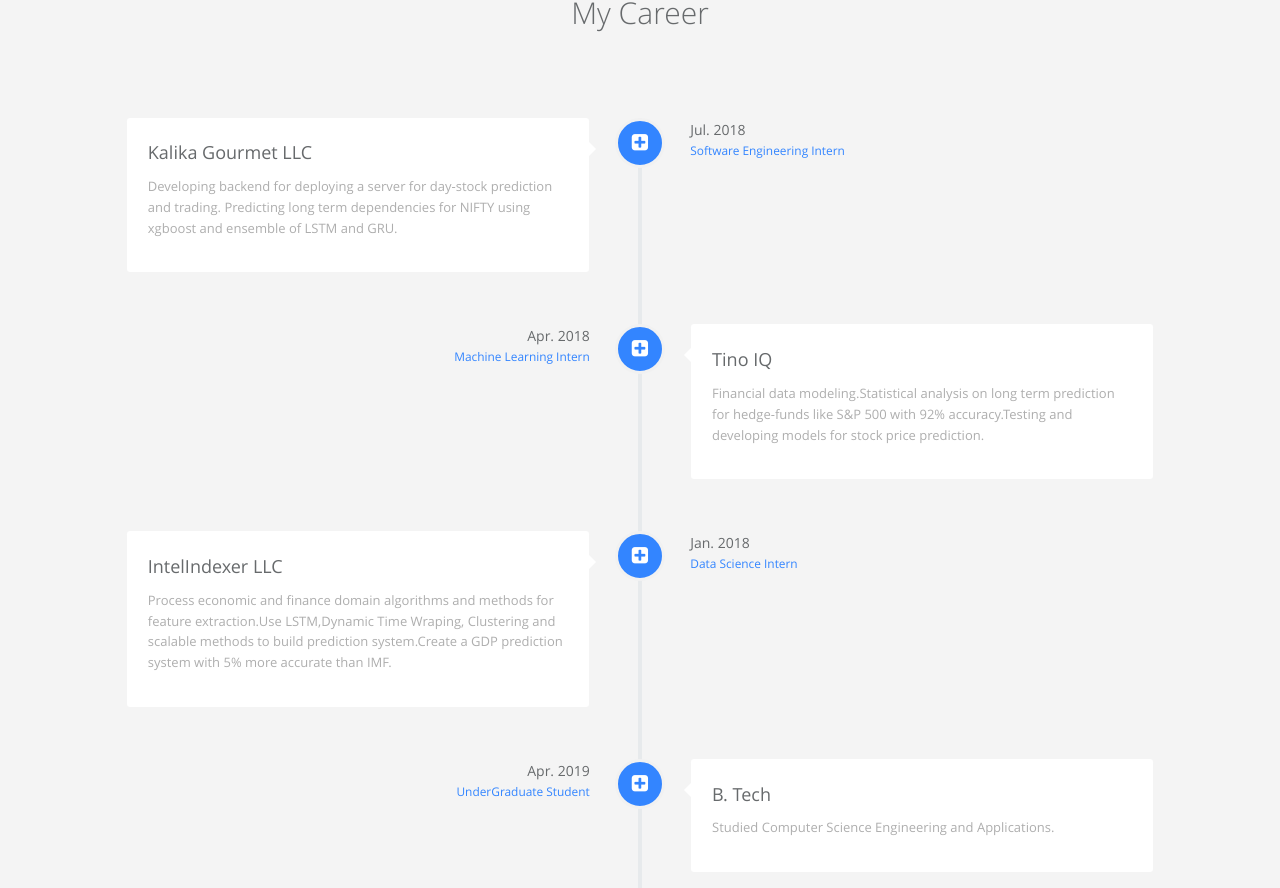
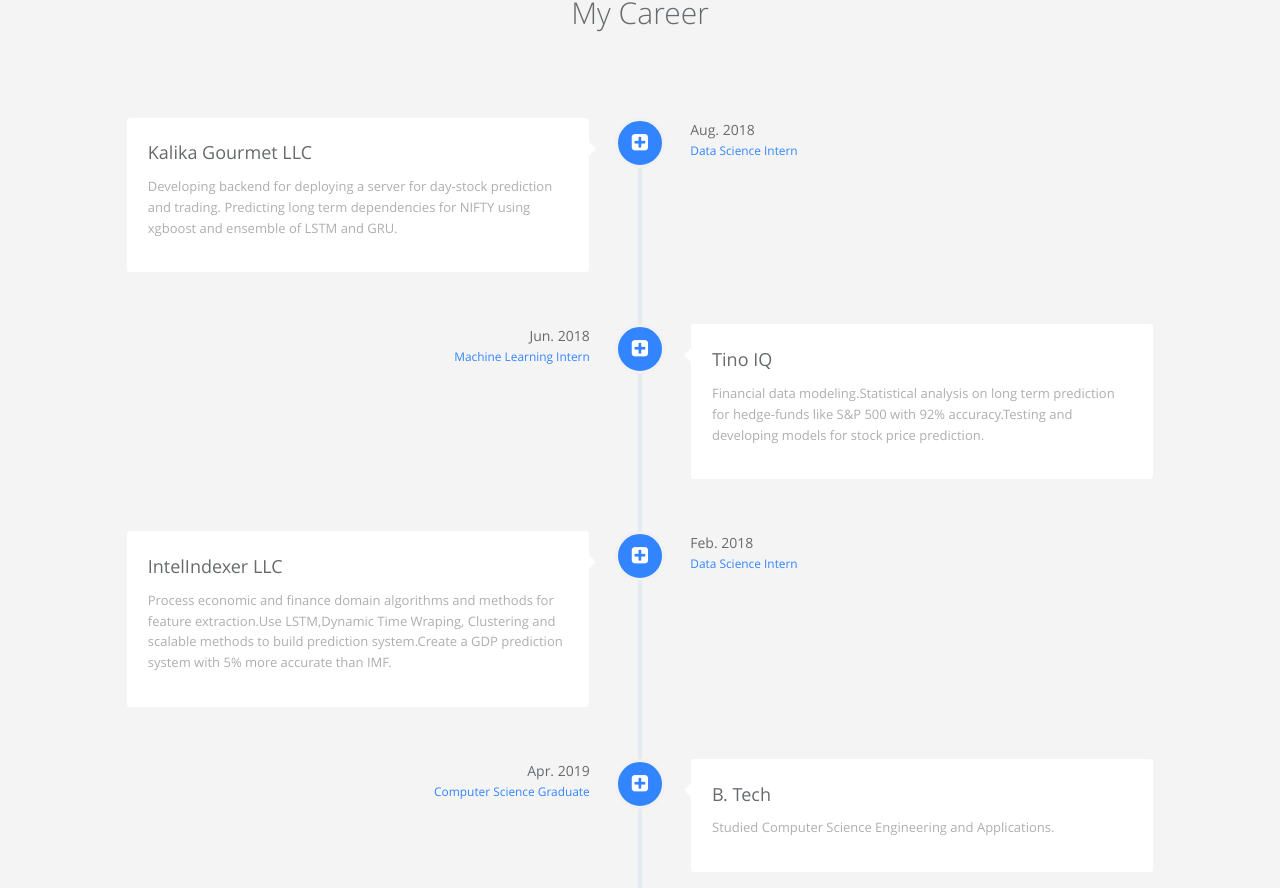
Before and after one commit to ASH1998/ash1998.github.io, a Jekyll site: the page built from index.html, in a window 1280 px wide and 1400 px high, scrolled down 886 px. Shown: the part 140-1028 px from the top of the window. Built offline with Jekyll 4.4.1, drawn with Linux system fonts in a browser that asks for light colours.

Commit message:
Update careers.yml

```diff
--- a/_data/index/careers.yml
+++ b/_data/index/careers.yml
@@ -7,10 +7,10 @@
     detail: Developing backend for deploying a server for day-stock prediction and trading. Predicting long term dependencies for NIFTY using xgboost and ensemble of LSTM and GRU.
     i18n: company_a_desc
   date:
-    detail: Jul. 2018
+    detail: Aug. 2018
     i18n: company_a_date
   job:
-    detail: Software Engineering Intern
+    detail: Data Science Intern
     i18n: company_a_job
   icon: fa-plus-square
 
@@ -21,7 +21,7 @@
     detail: Financial data modeling.Statistical analysis on long term prediction for hedge-funds like S&P 500 with 92% accuracy.Testing and developing models for stock price prediction.
     i18n: company_a_desc
   date:
-    detail: Apr. 2018
+    detail: Jun. 2018
     i18n: company_a_date
   job:
     detail: Machine Learning Intern
@@ -35,7 +35,7 @@
     detail: Process economic and finance domain algorithms and methods for feature extraction.Use LSTM,Dynamic Time Wraping, Clustering and scalable methods to build prediction system.Create a GDP prediction system with 5% more accurate than IMF.
     i18n: company_b_desc
   date:
-    detail: Jan. 2018
+    detail: Feb. 2018
     i18n: company_b_date
   job:
     detail: Data Science Intern
@@ -52,7 +52,7 @@
     detail: Apr. 2019
     i18n: company_c_date
   job:
-    detail: UnderGraduate Student
+    detail: Computer Science Graduate
     i18n: company_c_job
   icon: fa-plus-square
 
```
